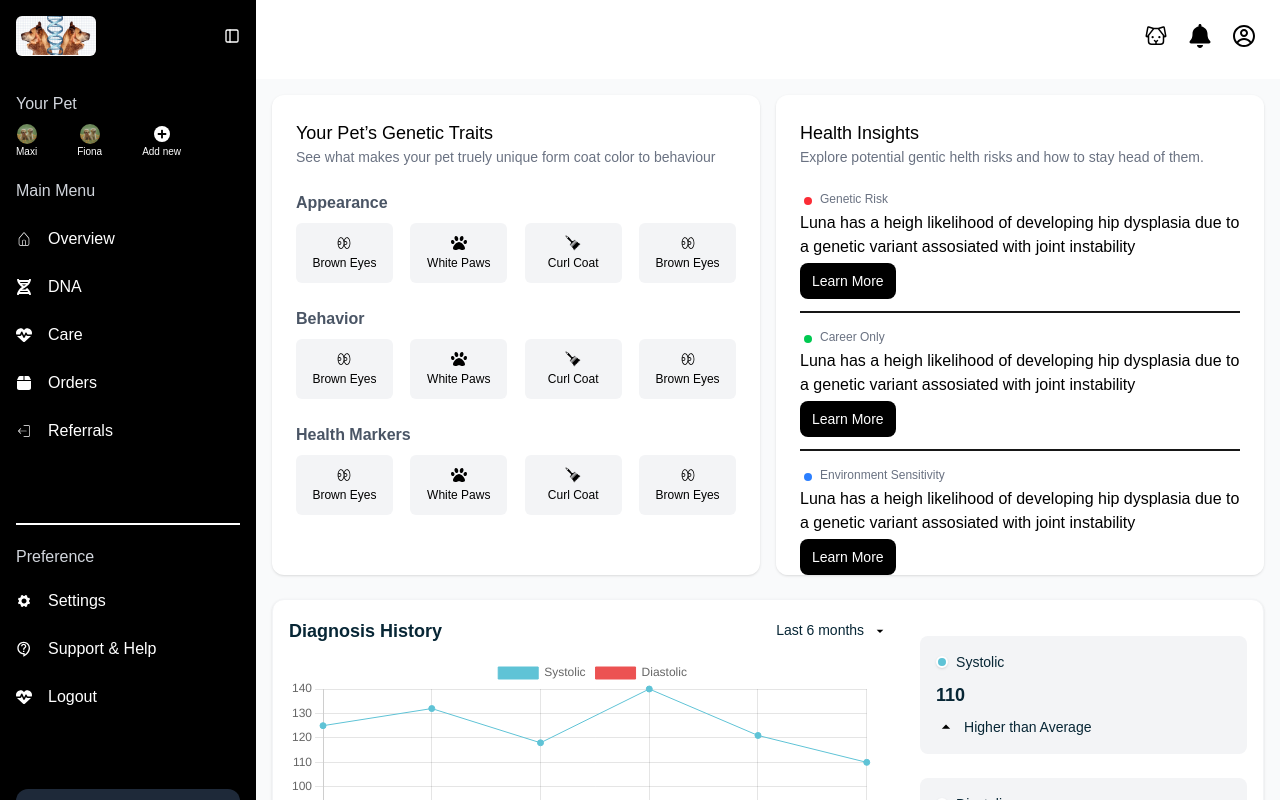
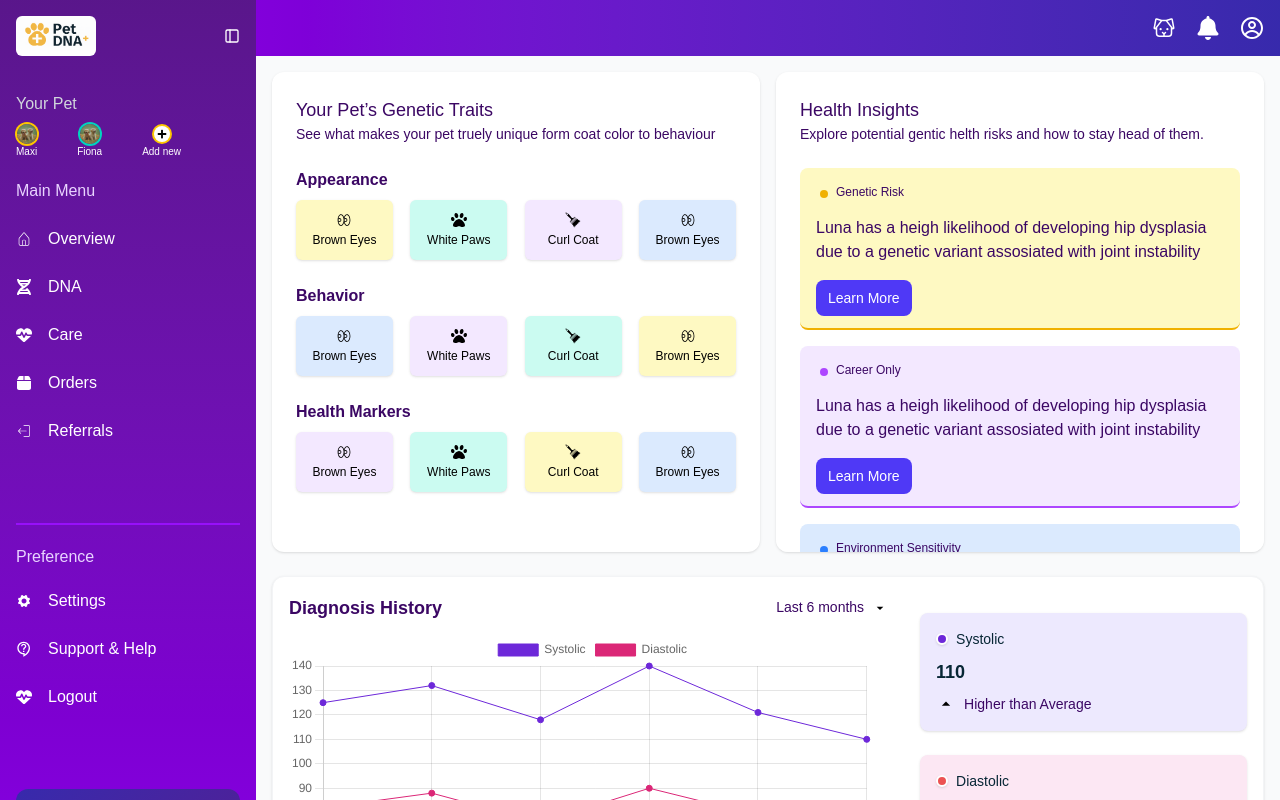
Before and after one commit to Saad0132-ctrl/tech-bugs-task, a Next.js app: page /dashboard in a window 1280 px wide. Built offline with nearby package versions, Linux system fonts and the light colour scheme.

Commit message:
feat: colors

```diff
--- a/components/dashboard/chart.tsx
+++ b/components/dashboard/chart.tsx
@@ -115,11 +115,11 @@ export function MyChart () {
     <div className='bg-white  p-4 flex flex-col lg:flex-row bg-whitesm:p-6 rounded-xl w-full  mx-auto gap-4  shadow-sm border border-gray-100 sm:gap-6'>
       <div className='w-full lg:w-[65%]'>
         <div className='flex items-center justify-between w-full mb-3'>
-          <h2 className='text-[#072635] text-base sm:text-lg font-semibold'>
+          <h2 className='text-[#3b0764] text-base sm:text-lg font-semibold'>
             Diagnosis History
           </h2>
-          <button className='flex items-center gap-1 sm:gap-2 px-2 py-1 rounded-md hover:bg-gray-50 transition-colors'>
-            <span className='text-[14px] text-[#072635] font-light'>
+          <button className='flex items-center gap-1 sm:gap-2 px-2 py-1 rounded-md hover:bg-[#fce7f3] transition-colors'>
+            <span className='text-[14px] text-[#3b0764] font-light'>
               Last 6 months
             </span>
             <Image
@@ -140,15 +140,15 @@ export function MyChart () {
                 {
                   label: 'Systolic',
                   data: systolicData,
-                  backgroundColor: '#5FC3D6',
-                  borderColor: '#5FC3D6',
+                  backgroundColor: '#6D28D9',
+                  borderColor: '#6D28D9',
                   borderWidth: 1
                 },
                 {
                   label: 'Diastolic',
                   data: diastolicData,
-                  backgroundColor: '#EC5252',
-                  borderColor: '#EC5252',
+                  backgroundColor: '#DB2777',
+                  borderColor: '#DB2777',
                   borderWidth: 1
                 }
               ]
@@ -181,9 +181,9 @@ export function MyChart () {
       </div>
 
       <div className=' lg:w-[35%] justify-center flex flex-col  space-y-4 sm:space-y-6 w-full'>
-        <div className='bg-gray-100  p-3 sm:p-4 rounded-lg'>
-          <div className='flex items-center mb-2'>
-            <span className=' bg-[#5FC3D6] w-3 h-3 border-2 rounded-full  border-white shadow-sm'></span>
+        <div className='bg-[#ede9fe] shadow-sm p-3 sm:p-4 rounded-lg'>
+          <div className='flex  items-center mb-2'>
+            <span className=' bg-[#6D28D9] w-3 h-3 border-2 rounded-full  border-white shadow-sm'></span>
             <span className='text-[#072635] ml-2 text-[14px] font-medium'>
               Systolic
             </span>
@@ -199,12 +199,12 @@ export function MyChart () {
               src='/download (1).svg'
               alt='Trend up'
             />
-            <span className='text-[#072635] text-[14px] ml-2 font-light'>
+            <span className='text-[#3b0764] text-[14px] ml-2 font-light'>
               Higher than Average
             </span>
           </div>
         </div>
-        <div className='bg-gray-100 rounded-lg p-3 sm:p-4'>
+        <div className='bg-[#FCE7F3] shadow-sm rounded-lg p-3 sm:p-4'>
           <div className='flex  items-center mb-2'>
             <span className='h-3 w-3 rounded-full shadow-sm bg-[#EC5252] border-2 border-white '></span>
             <span className='text-[#072635] ml-2 text-[12px] sm:text-sm font-normal'>
@@ -222,7 +222,7 @@ export function MyChart () {
               src='/download.svg'
               alt=''
             />
-            <span className='sm:text-sm text-[#072635] ml-2 font-light text-xs'>
+            <span className='sm:text-sm text-[#831843] ml-2 font-light text-xs'>
               Lower than Average
             </span>
           </div>
--- a/components/dashboard/geneticTraits.tsx
+++ b/components/dashboard/geneticTraits.tsx
@@ -5,58 +5,58 @@ import { GiLargePaintBrush } from 'react-icons/gi'
 
 const GeneticTraits = () => {
   let appearence = [
-    { data: 'Brown Eyes', icon: <PiEyesLight /> },
+    { data: 'Brown Eyes', icon: <PiEyesLight /> , bg:'bg-yellow-100'},
     {
       data: 'White Paws',
-      icon: <FaPaw className='text-black' />
+      icon: <FaPaw className='text-black' />, bg:'bg-teal-100'
     },
     {
       data: 'Curl Coat',
-      icon: <GiLargePaintBrush className='text-black' />
+      icon: <GiLargePaintBrush className='text-black'/>,bg:'bg-purple-100'
     },
     {
       data: 'Brown Eyes',
-      icon: <PiEyesLight className='text-black' />
+      icon: <PiEyesLight className='text-black' />, bg:'bg-blue-100'
     }
   ]
   let behavior = [
-    { data: 'Brown Eyes', icon: <PiEyesLight className='text-black' /> },
+    { data: 'Brown Eyes', icon: <PiEyesLight className='text-black' />, bg:'bg-blue-100',},
     {
       data: 'White Paws',
-      icon: <FaPaw className='text-black' />
+      icon: <FaPaw className='text-black' />, bg:'bg-purple-100'
     },
     {
       data: 'Curl Coat',
-      icon: <GiLargePaintBrush className='text-black' />
+      icon: <GiLargePaintBrush className='text-black' />,bg:'bg-teal-100'
     },
     {
       data: 'Brown Eyes',
-      icon: <PiEyesLight className='text-black' />
+      icon: <PiEyesLight className='text-black' />,bg:'bg-yellow-100'
     }
   ]
   let heathMarkeet = [
-    { data: 'Brown Eyes', icon: <PiEyesLight className='text-black' /> },
+    { data: 'Brown Eyes', icon: <PiEyesLight className='text-black' /> , bg:'bg-purple-100'},
     {
       data: 'White Paws',
-      icon: <FaPaw className='text-black' />
+      icon: <FaPaw className='text-black' />,bg:'bg-teal-100'
     },
     {
       data: 'Curl Coat',
-      icon: <GiLargePaintBrush className='text-black' />
+      icon: <GiLargePaintBrush className='text-black' />,bg:'bg-yellow-100'
     },
     {
       data: 'Brown Eyes',
-      icon: <PiEyesLight className='text-black' />
+      icon: <PiEyesLight className='text-black' />,bg:'bg-blue-100'
     }
   ]
 
   const Component = ({ title, data }: { title: string; data: any }) => (
     <div className='space-y-2'>
-      <h3 className='text-gray-600 font-bold'>{title}</h3>
-      <div className='flex sm:justify-between gap-2'>
+      <h3 className='text-[#3B0764] font-bold'>{title}</h3>
+      <div className='flex sm:justify-between   gap-2'>
         {data.map((data: any) => {
           return (
-            <div className='w-[47%] sm:w-[22%] text-black flex p-3 flex-col items-center gap-1 bg-gray-100 rounded-md'>
+            <div className={`${data.bg} w-[47%] shadow-sm sm:w-[22%] text-black flex p-3 flex-col items-center gap-1 rounded-md`}>
               {data.icon}
               <span className='text-xs text-black text-center'>
                 {data.data}
@@ -71,10 +71,10 @@ const GeneticTraits = () => {
   return (
     <div className='bg-white rounded-xl w-[100%] shadow p-6 mx-auto space-y-6'>
       <div>
-        <h2 className='text-lg text-black font-medium'>
+        <h2 className='text-lg text-[#3b0764] font-medium'>
           Your Pet’s Genetic Traits
         </h2>
-        <p className='text-sm text-gray-500'>
+        <p className='text-sm text-[#3B0764]'>
           See what makes your pet truely unique form coat color to behaviour
         </p>
       </div>
--- a/components/dashboard/healthInsights.tsx
+++ b/components/dashboard/healthInsights.tsx
@@ -5,28 +5,38 @@ const HealthInsights = () => {
   let HealthInsights = [
     {
       title: 'Genetic Risk',
-      icon: <GoDotFill className='text-red-500' />,
-      text: 'Luna has a heigh likelihood of developing hip dysplasia due to a genetic variant assosiated with joint instability'
+      icon: <GoDotFill className='text-yellow-500' />,
+      text: 'Luna has a heigh likelihood of developing hip dysplasia due to a genetic variant assosiated with joint instability',
+       bg: 'bg-yellow-100',
+       border:'border-yellow-500'
     },
     {
       title: 'Career Only',
-      icon: <GoDotFill className='text-green-500' />,
-      text: 'Luna has a heigh likelihood of developing hip dysplasia due to a genetic variant assosiated with joint instability'
+      icon: <GoDotFill className='text-purple-500' />,
+      text: 'Luna has a heigh likelihood of developing hip dysplasia due to a genetic variant assosiated with joint instability',
+       bg: 'bg-purple-100',
+        border:'border-purple-500'
     },
     {
       title: 'Environment Sensitivity',
       icon: <GoDotFill className='text-blue-500' />,
-      text: 'Luna has a heigh likelihood of developing hip dysplasia due to a genetic variant assosiated with joint instability'
+      text: 'Luna has a heigh likelihood of developing hip dysplasia due to a genetic variant assosiated with joint instability',
+       bg: 'bg-blue-100',
+        border:'border-blue-500'
     },
     {
       title: 'Genetic Risk',
-      icon: <GoDotFill className='text-red-500' />,
-      text: 'Luna has a heigh likelihood of developing hip dysplasia due to a genetic variant assosiated with joint instability'
+      icon: <GoDotFill className='text--500' />,
+      text: 'Luna has a heigh likelihood of developing hip dysplasia due to a genetic variant assosiated with joint instability',
+       bg: 'bg-teal-100',
+        border:'border-teal-500'
     },
     {
-      data: 'Genetic Risk',
+      data: 'Genetic',
       icon: <GoDotFill className='text-red-500' />,
-      text: 'Luna has a heigh likelihood of developing hip dysplasia due to a genetic variant assosiated with joint instability'
+      text: 'Luna has a heigh likelihood of developing hip dysplasia due to a genetic variant assosiated with joint instability',
+       bg: 'bg-yellow-100',
+        border:'border-yellow-500'
     }
   ]
 
@@ -34,18 +44,16 @@ const HealthInsights = () => {
     <div className=''>
       {data.map((data: any) => {
         return (
-          <div className='flex border-b-2 pb-3 mb-4 flex-col gap-1 '>
-            <div>
-              <div className='flex text-black gap-1 items-center'>
+          <div className={ `flex ${data.bg} border-b-2 shaddow-md ${data.border} pb-3 p-4 rounded-lg mb-4 flex-col gap-1 `}>
+              <div className='flex text-black gap-1 mb-2 items-center'>
                 {data.icon}
-                <span className='text-xs text-gray-500 text-center mb-1'>
+                <span className='text-xs text-[#3B0764] text-center mb-1'>
                   {data.title}
                 </span>
               </div>
-              <p className='text-black'>{data.text}</p>
-            </div>
+              <p className='text-[#3B0764] mb-3'>{data.text}</p>
             <div>
-              <button className='text-sm py-2 px-3 text-white bg-black rounded-lg'>
+              <button className='text-sm py-2 bg-indigo-600 hover:bg-indigo-700 px-3 text-white rounded-lg'>
                 Learn More
               </button>
             </div>
@@ -58,8 +66,8 @@ const HealthInsights = () => {
   return (
     <div className='bg-white max-h-[32rem] md:h-[32rem] xl:max-h-[30rem]  w-[100%] overflow-y-auto rounded-xl shadow  p-6 space-y-6'>
       <div>
-        <h2 className='text-lg text-black font-medium'>Health Insights</h2>
-        <p className='text-sm text-gray-500'>
+        <h2 className='text-lg text-[#3B0764] font-medium'>Health Insights</h2>
+        <p className='text-sm text-[#3B0764]'>
           Explore potential gentic helth risks and how to stay head of them.
         </p>
       </div>
--- a/components/layout/navbar.tsx
+++ b/components/layout/navbar.tsx
@@ -10,26 +10,20 @@ interface AppbarProp {
 
 function Navbar ({ onToggle }: AppbarProp) {
   return (
-    <div className='w-[100%] bg-white p-6 flex justify-between shadow-md sm:justify-end items-center'>
+    <div className='w-[100%] bg-white bg-gradient-to-r from-purple-700 to-indigo-800 p-4 flex justify-between shadow-lg sm:justify-end items-center'>
       <button onClick={onToggle} className='sm:hidden'>
-        <FiMenu className='text-2xl text-black' />
+        <FiMenu className='text-2xl text-white hover:text-yellow-300' />
       </button>
       <nav className='flex items-center justify-center '>
-        <ul className='flex gap-5 items-center justify-end'>
+        <ul className='flex gap-5 items-center justify-center'>
           <li>
-            <button className='text-gray-700 hover:text-gray-900 '>
-              <PiDog className='text-2xl text-black' />
-            </button>
+            <PiDog className='text-2xl text-white hover:text-yellow-300' />
           </li>
           <li>
-            <button className='text-gray-700 hover:text-gray-900 '>
-              <FaBell className='text-2xl text-black' />
-            </button>
+            <FaBell className='text-2xl text-white hover:text-yellow-300' />
           </li>
           <li>
-            <button className='text-gray-700 hover:text-gray-900 '>
-              <CgProfile className='text-2xl text-black' />
-            </button>
+            <CgProfile className='text-2xl text-white hover:text-yellow-300' />
           </li>
         </ul>
       </nav>
--- a/components/layout/sidebar.tsx
+++ b/components/layout/sidebar.tsx
@@ -55,20 +55,20 @@ interface SidebarProp {
 function Sidebar ({ isOpen, onClose }: SidebarProp) {
   return (
     <div
-      className={`fixed top-0 left-0 h-full  bg-black text-white w-[16rem] p-4 z-50
+      className={`fixed top-0 left-0 h-full  bg-gradient-to-b from-purple-900 via-purple-800 to-purple-700 text-white w-[16rem] p-4 z-50
           sm:relative sm:translate-x-0 sm:block
           ${isOpen ? 'translate-x-0' : '-translate-x-full'} overflow-y-auto`}
     >
       <div className='flex items-center mb-9 justify-between'>
         <Image
-          src='/pet-cloning-cat-dog-clone-260nw-2526468201.webp'
+          src='/20250706_2217_Pet DNA Logo_remix_01jzgbqgn9e46b474hv0p7svt6.png'
           alt='My Image'
           width={30}
           height={30}
           className='object-cover w-20 h-10 rounded-md'
         />
         <span onClick={onClose}>
-          <FiSidebar className='text-1xl text-white' />
+          <FiSidebar className='text-1xltext-white hover:text-yellow-300' />
         </span>
       </div>
 
@@ -81,7 +81,7 @@ function Sidebar ({ isOpen, onClose }: SidebarProp) {
               alt='My Image'
               width={30}
               height={30}
-              className='object-cover w-5 h-5 rounded-full'
+              className='object-cover w-5 h-5 rounded-full ring-2 ring-yellow-400'
             />
             <p className='text-white'>Maxi</p>
           </div>
@@ -91,12 +91,12 @@ function Sidebar ({ isOpen, onClose }: SidebarProp) {
               alt='My Image'
               width={30}
               height={30}
-              className='object-cover w-5 h-5 rounded-full'
+              className='object-cover w-5 h-5 rounded-full  ring-2 ring-teal-400'
             />
             <p className='text-white'>Fiona</p>
           </div>
           <div className='flex flex-col items-center'>
-            <div className='bg-white flex items-center justify-center text-black rounded-[100%] m-auto h-4 w-4'>
+            <div className='bg-white flex items-center hover:bg-yellow-300 ring-2 ring-yellow-400 justify-center text-black rounded-[100%] m-auto h-4 w-4'>
               <FaPlus className='text-black' />
             </div>
             <p className='mt-0 text-white'>Add new</p>
@@ -104,26 +104,26 @@ function Sidebar ({ isOpen, onClose }: SidebarProp) {
         </div>
       </div>
       <div>
-        <div className=' space-y-6 mt-5 pb-20 border-b-2'>
-          <p className='text-gray-300  '>Main Menu</p>
+        <div className=' space-y-6 mt-5 pb-20 border-b-2 border-purple-600'>
+          <p className='text-purple-200  '>Main Menu</p>
           {data.map(data => {
             return (
-              <div className='flex items-center space-x-4 '>
+              <div className='flex items-center  space-x-4 '>
                 {data.icon}
-                <span className='text-white'>{data.title}</span>
+                <span className='text-white hover:text-yellow-400'>{data.title}</span>
               </div>
             )
           })}
         </div>
 
         <div className=''>
-          <h1 className='text-gray-300  mt-5'>Preference</h1>
+          <h1 className='text-purple-200  mt-5'>Preference</h1>
           <div className=' space-y-6 mt-5 mb-20'>
             {dataArray.map(data => {
               return (
                 <div className='flex items-center space-x-4 '>
                   {data.icon}
-                  <span className='text-white'>{data.title}</span>
+                  <span className='text-white hover:text-yellow-400'>{data.title}</span>
                 </div>
               )
             })}
@@ -131,14 +131,14 @@ function Sidebar ({ isOpen, onClose }: SidebarProp) {
         </div>
       </div>
       <div>
-        <div className='text-white bg-gray-800 rounded-xl flex justify-center flex-col text-center space-x-2  p-5'>
+        <div className='text-white bg-gradient-to-br from-indigo-800 to-purple-900 rounded-xl flex justify-center flex-col text-center space-x-2  p-5'>
           <div className='justify-center flex'>
             <div className=' mb-2 p-4 bg-black text-white rounded-2xl '>
               <MdOutlinePets className='text-white' />
             </div>
           </div>
           <div>
-            <h2 className='text-white font-bold'>
+            <h2 className='text-yellow-300 font-bold'>
               Meet Buddy. Your Pet Care Icon Guide
             </h2>
             <p className='text-white text-[10px]'>
@@ -147,7 +147,7 @@ function Sidebar ({ isOpen, onClose }: SidebarProp) {
             </p>
           </div>
           <div className='mt-2'>
-            <button className='px-1 rounded-[8px] py-2 bg-white text-black'>
+            <button className='px-3 rounded-[8px] text-[10px] font-semibold py-2 bg-yellow-500 text-white hover:bg-yellow-400'>
               Ask Buddy Now
             </button>
           </div>
```
Also changed, not shown: public/20250706_2217_Pet DNA Logo_remix_01jzgbqgn9e46b474hv0p7svt6.png (added).
